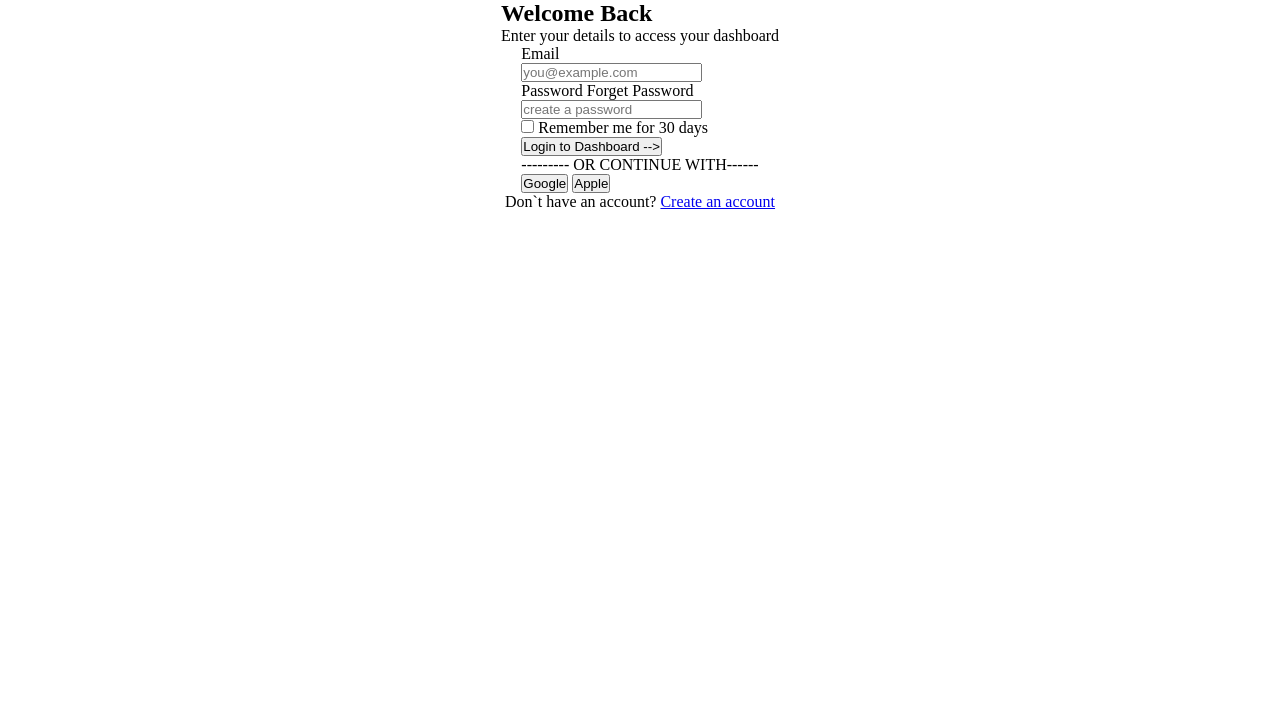
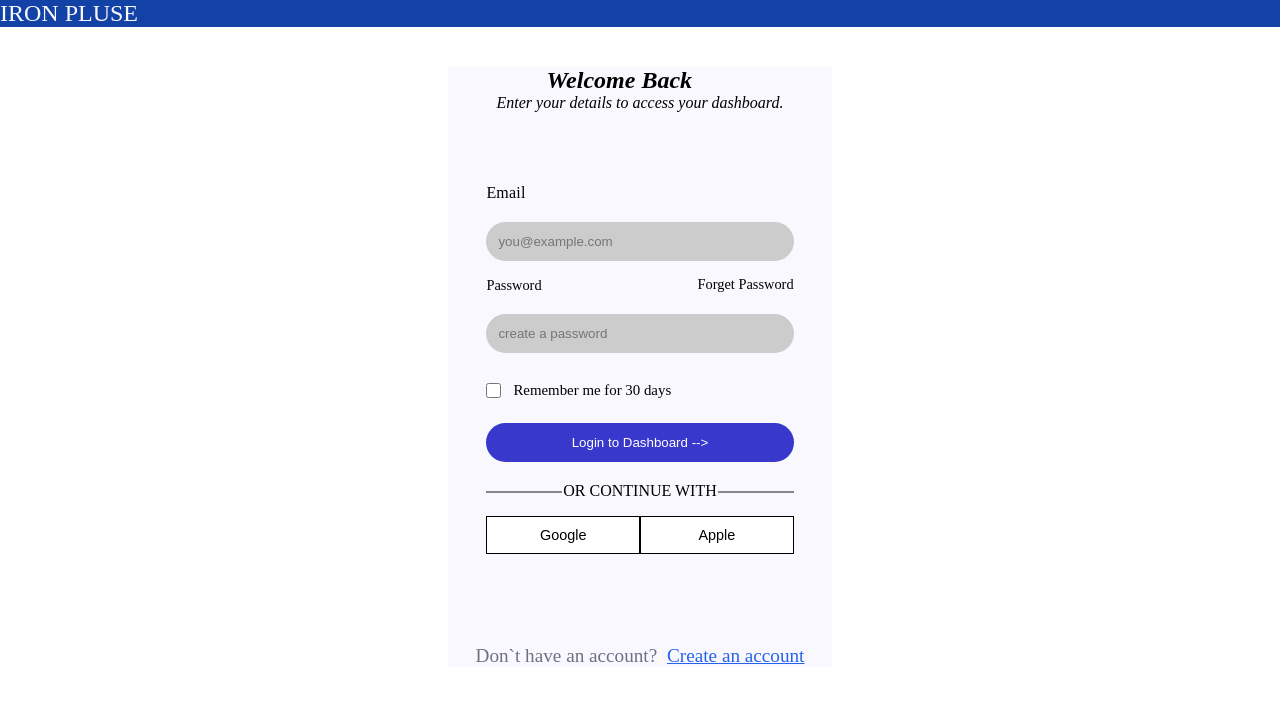
Before and after one commit to Mohamedahmedkotb/IRONPULSE, a PHP site: page /html/login.html in a window 1280 px wide. Shown: the top 703 px of the page. Run offline with PHP 8.4, Linux system fonts and the light colour scheme.

Commit message:
excercise

```diff
--- a/html/login.html
+++ b/html/login.html
@@ -7,39 +7,46 @@
     <title>Document</title>
 </head>
 <body>
+    <div class="text0">
+        <p> IRON PLUSE</p>
+</div>
  <div class="main">
     <div class="text">
 <div class="text1">
     <p>Welcome Back</p>
 </div>
 <div class="text2">
-    <p>Enter your details to access your dashboard </p></div>
+    <p>Enter your details to access your dashboard.</p></div>
 </div>
+<div class="form">
     <form action="">
 
-<div class="info1">
-        <label for="email">Email </label><br>
+
+        <label for="email">Email </label> <br>
         <input type="text"  id="email" placeholder="you@example.com ">
-</div>
-<div class="info2">
+
+
     <label for ="pass"> Password</label>
-    <label for="forgetpass">Forget Password</label><br>
+
+    <label for="forgetpass">Forget Password</label>
+
     <input type="password" id="pass" placeholder="create a password">
-    </div>
-<div class="info3">
+
+
          <input type="checkbox">
-     <label> Remember me for 30 days</label>
-</div>
-<div class="login-btn">
+     <label > Remember me for 30 days</label>
+
+
        <button class="login-btn">Login to Dashboard --> </button>
-</div>
- <p>--------- OR CONTINUE WITH------</p>
+
+ <p class="divider"> OR CONTINUE WITH</p>
   <div class="social-btns">
         <button class="social-btns">Google <link rel="stylesheet" href=""></button>
         <button class="social-btns">Apple</button>
  </div>
 </form>
- <p class="footer-text">Don`t have an account? <a href="./">Create an account</a></p>
+</div>
+ <p class="footer-text">Don`t have an account? <a href="../html/signup.html">Create an account</a></p>
 
  </div>
 </body>
--- a/styles/login.css
+++ b/styles/login.css
@@ -3,13 +3,189 @@
   padding: 0;
   box-sizing: border-box;
 }
+
 .main{
     display: flex;
     flex-direction: column;
     align-items: center;
-    justify-content: space-evenly
+    justify-content: space-evenly;
+    background-color: #faf8ff;
+    width: 30%;
+height: 75vh;
+margin: 40px auto;
+}
+.text0{
+background-color: #1342a6;
+color: #faf8ff;
+display: flex;
+align-items: flex-start;
+font-size: x-large;
+
 }
 .text1{
 font-size: x-large;
 font-weight: bolder;
+margin-left: 50px;
+font-style: italic;
 }
+.text2{
+  margin-bottom: 0px ;
+font-style: italic;
+}
+.form {
+  width: 80%;
+  height: 100vh;
+  display: flex;
+  flex-direction: column;
+  justify-content: space-evenly;
+  align-items: center;
+  background-color: #faf8ff;
+}
+
+form label[for="email"]{
+  font-size: 1rem;
+  font-weight: 300;
+  margin: 0.4rem 0 0.3rem;
+  letter-spacing: 0.011em;
+  gap:8px;
+
+
+
+}
+form label[for="pass"]{
+  font-size: 0.9rem;
+font-weight: 300;
+cursor: pointer;
+margin: bottom 6px;
+margin-top: 18px;
+
+}
+label[for="forgetpass"]{
+  float: right;
+  font-size: 0.9rem;
+  font-weight: 300;
+  cursor: pointer;
+  transition: color 0.2s;
+
+}
+input[type="text"]{
+  width: 100%;
+  padding: 0.75rem;
+  border: none;
+   border-radius: 2rem;
+  background-color: #ccc;
+  margin-bottom: 15px;
+  margin-top: 20px;
+
+}
+input[type="password"]{
+  width: 100%;
+  padding: 0.75rem;
+  border: none;
+   border-radius: 2rem;
+  background-color: #ccc;
+  margin-bottom: 5px ;
+  margin-top: 20px;
+
+
+}
+
+input[type="checkbox"]{
+  width: 15px;
+  height: 15px;
+  cursor: pointer;
+  margin-top: 25px;
+  margin-bottom: 25px;
+vertical-align: middle;
+}
+input[type="checkbox"] +label{
+font-size: 0.93rem;
+font-weight: 300;
+vertical-align: middle;
+margin-left: 6px;
+padding:1px 2px ;
+margin-top: 25px;
+margin-bottom: 25px;
+}
+.login-btn{
+width: 100%;
+display: block;
+padding: 0.75rem;
+font-family: sans-serif;
+border: none;
+border-radius: 2rem;
+background: var(--brand);
+color: #fff;
+cursor: pointer;
+background-color:rgb(56, 56, 205) ;
+transition: background 0.2s, transform 0.15s ,box-shadow 0.2s;
+box-shadow: 0 4px 16px rgba (26,86,219,0.35);
+margin-bottom: 20px;
+}
+.divider {
+  width: 100%;
+  text-align: center;
+  position: relative;
+  margin: 16px 0;
+}
+
+.divider span {
+  font-size: 0.9rem;
+  color: #888;
+  letter-spacing: 1px;
+  background: transparent;
+  padding: 0 10px;
+}
+.divider::before,
+.divider::after {
+  content: "";
+  position: absolute;
+  top: 50%;
+  width: 24.5%;
+  height: 2px;
+  background: #888;
+}
+.divider::before {
+  left: 0;
+}
+
+.divider::after {
+  right: 0;
+}
+.social-btns{
+  display: flex;
+  width: 100%;
+  border: none;
+  padding: 0;
+}
+.social-btns button{
+  flex: 1;
+  padding: 10px 16px;
+border: 1.5px solid;
+background: #fff;
+font-family: sans-serif;
+font-size: 0.9rem;
+font-weight: 500;
+cursor: pointer;
+display: flex;
+align-items: center;
+justify-content: center;
+}
+.footer-text {
+  margin-top: 20px;
+  text-align: center;
+  font-size: 1.2rem;
+  color: #6b7280;
+float: left;
+}
+.footer-text a {
+  color: #2563eb;
+  text-decoration: underline;
+  font-weight: 500;
+  margin-left: 5px;
+  transition: 0.3s;
+
+}
+.footer-text a:hover {
+  color: #1d4ed8;
+}
```
Also changed, not shown: html/Exerciselibrary.html (added, +85 -0 lines), styles/Exerciselibreary.css (added, +102 -0 lines), assets/media/734d4273-c3c8-4c28-be57-bc18861030a2.png (added), assets/media/cde6c075-f1b0-4f1a-aa7a-6498f364f350.png (added), assets/media/images.jpg (added).
